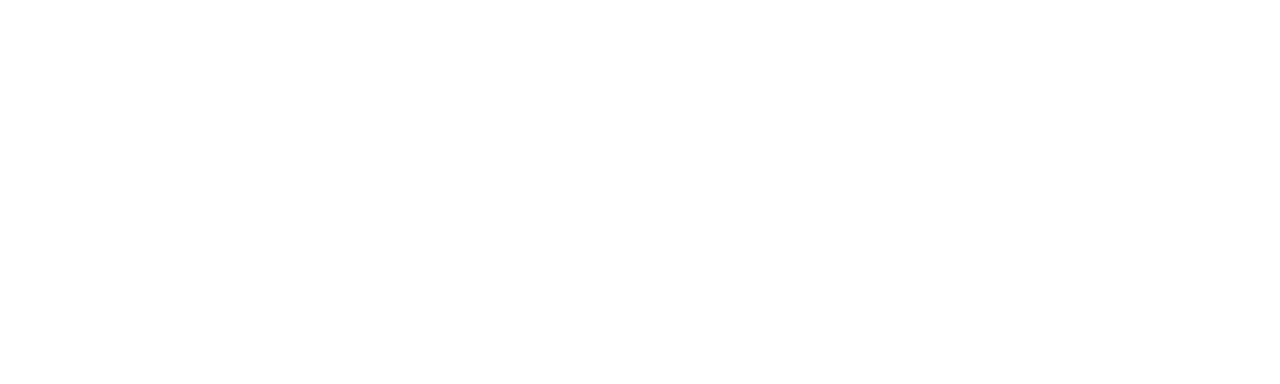
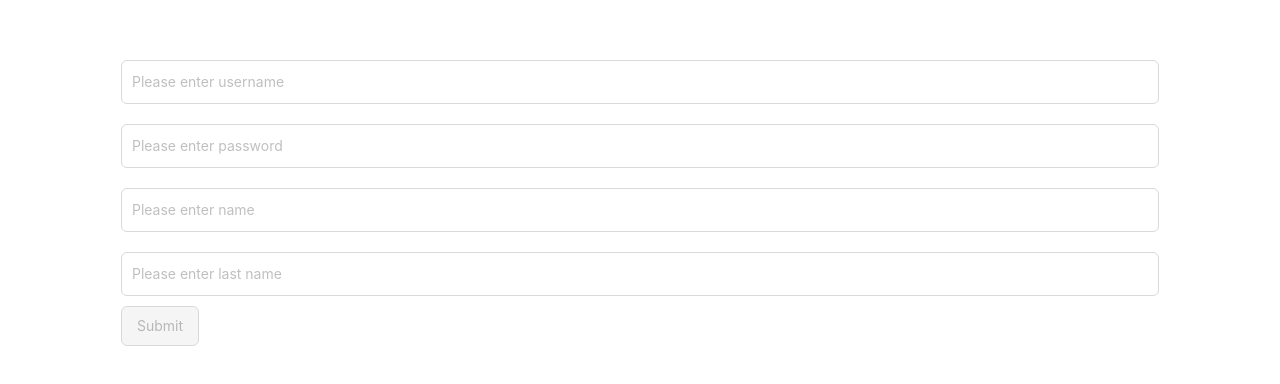
Before and after one commit to CankutER/movieDb-FE, a React (Create React App) app: page /manager/addAudience in a window 1280 px wide. Before the commit this address had no page. Shown: the part 202-586 px from the top of the page. Built offline with nearby package versions, Linux system fonts and the light colour scheme.

Commit message:
add audience

```diff
--- a/package.json
+++ b/package.json
@@ -6,6 +6,8 @@
     "@testing-library/jest-dom": "^5.16.5",
     "@testing-library/react": "^13.4.0",
     "@testing-library/user-event": "^13.5.0",
+    "antd": "^5.5.2",
+    "axios": "^1.4.0",
     "localforage": "^1.10.0",
     "match-sorter": "^6.3.1",
     "react": "^18.2.0",
@@ -16,7 +18,7 @@
     "web-vitals": "^2.1.4"
   },
   "scripts": {
-    "start": "react-scripts start",
+    "start": "PORT=8080 react-scripts start",
     "build": "react-scripts build",
     "test": "react-scripts test",
     "eject": "react-scripts eject"
--- a/src/App.js
+++ b/src/App.js
@@ -1,15 +1,22 @@
 import { BrowserRouter, Route, Routes } from "react-router-dom";
-
 import { LoginPage } from "./pages/login";
 import { ManagerPage } from "./pages/manager";
 import { DirectorPage } from "./pages/director";
 import { AudiencePage } from "./pages/audience";
+import AddAudience from "./components/Manager/addAudience";
+import DeleteAudience from "./components/Manager/deleteAudience";
+
 function App() {
   return (
     <BrowserRouter>
       <Routes>
         <Route path="/" element={<LoginPage></LoginPage>}></Route>
         <Route path="/manager" element={<ManagerPage></ManagerPage>}></Route>
+        <Route path="/manager/addAudience" element={<AddAudience />} />
+        <Route
+          path="/manager/deleteAudience/:username"
+          element={<DeleteAudience />}
+        />
         <Route path="/director" element={<DirectorPage></DirectorPage>}></Route>
         <Route path="/audience" element={<AudiencePage></AudiencePage>}></Route>
       </Routes>
--- /dev/null
+++ b/src/Css/addAudience.css
@@ -0,0 +1,15 @@
+.container {
+  display: flex;
+  align-items: center;
+  justify-content: center;
+  height: inherit;
+}
+
+.audience_input {
+  padding: 10px;
+  margin-top: 10px;
+  margin-bottom: 10px;
+}
+.audience_button {
+  height: 40px;
+}
--- /dev/null
+++ b/src/components/Audience/audience.js
@@ -0,0 +1,7 @@
+import { useState } from "react";
+
+const AudienceCard = () => {
+  return <div> hello</div>;
+};
+
+export default AudienceCard;
--- /dev/null
+++ b/src/components/Manager/addAudience.js
@@ -0,0 +1,71 @@
+import React, { useState } from "react";
+import { Input, Button, Form } from "antd";
+import "../../Css/addAudience.css";
+import axios from "axios";
+
+const AddAudience = () => {
+  const [username, setUsername] = useState("");
+  const [firstName, setFirstName] = useState("");
+  const [lastName, setLastName] = useState("");
+  const [password, setPassword] = useState("");
+
+  const handleSubmit = async () => {
+    try {
+      await axios.post("http://localhost:3000/manager/addAudience", {
+        username: username,
+        passwrd: password,
+        fName: firstName,
+        lName: lastName,
+      });
+      console.log("yolladim audience");
+    } catch (err) {
+      console.log(err.message);
+    }
+  };
+
+  return (
+    <div className="container">
+      <Form
+        className="add_audience_form"
+        // initialValues={{ remember: true }}
+      >
+        <Input
+          placeholder="Please enter username"
+          value={username}
+          onChange={(username) => setUsername(username.target.value)}
+          className="audience_input"
+        ></Input>
+
+        <Input
+          placeholder="Please enter password"
+          value={password}
+          onChange={(event) => setPassword(event.target.value)}
+          className="audience_input"
+        ></Input>
+        <Input
+          placeholder="Please enter name"
+          value={firstName}
+          onChange={(event) => setFirstName(event.target.value)}
+          className="audience_input"
+        ></Input>
+        <Input
+          placeholder="Please enter last name"
+          value={lastName}
+          onChange={(event) => setLastName(event.target.value)}
+          className="audience_input"
+        ></Input>
+
+        <Button
+          type="primary"
+          className="audience_button"
+          disabled={!username || !password || !firstName || !lastName}
+          onClick={handleSubmit}
+        >
+          Submit
+        </Button>
+      </Form>
+    </div>
+  );
+};
+
+export default AddAudience;
--- /dev/null
+++ b/src/components/Manager/deleteAudience.js
@@ -0,0 +1,25 @@
+import React, { useState, useEffect } from "react";
+
+import axios from "axios";
+
+const DeleteAudience = () => {
+  const [audiences, setAudiences] = useState([]);
+
+  const getAudiences = async () => {
+    const getAllAudiences = await axios.get(
+      "http://localhost:3000/manager/getAudiences"
+    );
+    setAudiences(getAllAudiences.data);
+  };
+  useEffect(() => {
+    getAudiences();
+  }, []);
+
+  return (
+    <div>
+
+    </div>
+  );
+};
+
+export default DeleteAudience;
--- a/src/index.css
+++ b/src/index.css
@@ -1,13 +1,17 @@
+html,
 body {
   margin: 0;
-  font-family: -apple-system, BlinkMacSystemFont, 'Segoe UI', 'Roboto', 'Oxygen',
-    'Ubuntu', 'Cantarell', 'Fira Sans', 'Droid Sans', 'Helvetica Neue',
+  font-family: -apple-system, BlinkMacSystemFont, "Segoe UI", "Roboto", "Oxygen",
+    "Ubuntu", "Cantarell", "Fira Sans", "Droid Sans", "Helvetica Neue",
     sans-serif;
   -webkit-font-smoothing: antialiased;
   -moz-osx-font-smoothing: grayscale;
+  width: 100vw;
+  height: 100vh;
+  display: inline-block;
 }
 
-code {
-  font-family: source-code-pro, Menlo, Monaco, Consolas, 'Courier New',
-    monospace;
+#root {
+  width: 100vw;
+  height: 100vh;
 }
--- a/src/pages/audience.js
+++ b/src/pages/audience.js
@@ -1,3 +1,9 @@
+import AudienceCard from "../components/Audience/audience";
+
 export function AudiencePage() {
-  return "this is audience page";
+  return (
+    <div>
+      <AudienceCard />
+    </div>
+  );
 }
```
Also changed, not shown: 1 other file (tests, documents, lock files or other folders).
